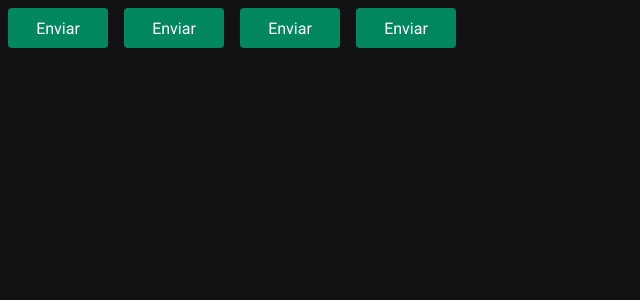
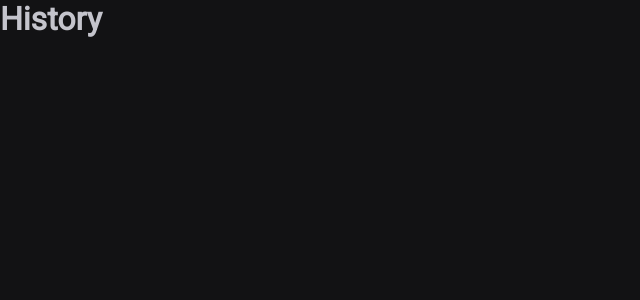
Before and after one commit to lhfreire/Pomodoro-Timer, a React (Vite) app: page /history in a window 1280 px wide. Shown: the top 300 px of the page, without its empty margins (0-640 px from the left). Built offline with nearby package versions, Linux system fonts and the light colour scheme.

Commit message:
react-router

```diff
--- a/package.json
+++ b/package.json
@@ -12,6 +12,7 @@
   "dependencies": {
     "react": "^19.0.0",
     "react-dom": "^19.0.0",
+    "react-router-dom": "^7.5.0",
     "styled-components": "^6.1.16"
   },
   "devDependencies": {
--- a/src/App.tsx
+++ b/src/App.tsx
@@ -1,17 +1,16 @@
 import { ThemeProvider } from 'styled-components';
-import { Button } from "./components/Button";
+import { BrowserRouter } from 'react-router-dom'
 import { defaultTheme } from './styles/themes/default';
 import { GlobalStyle } from './styles/global';
+import { Router } from './Router';
 
 export function App() {
 
   return (
     <ThemeProvider theme={defaultTheme}>
-      <Button variant="primary"/>
-      <Button variant="secondary"/>
-      <Button variant="success"/>
-      <Button variant="danger"/>
-
+      <BrowserRouter>
+        <Router/>
+      </BrowserRouter>
       <GlobalStyle/>
     </ThemeProvider>
   )
--- /dev/null
+++ b/src/Router.tsx
@@ -0,0 +1,13 @@
+import { Routes, Route} from 'react-router-dom'
+import { Home } from './pages/Home';
+import { History } from './pages/History';
+
+export function Router() {
+    return (
+        <Routes>
+            <Route path="/" element={<Home />} />
+            <Route path="/history" element={<History/>} />
+        </Routes>
+
+    );
+}
--- a/src/components/Button.styles.ts
+++ /dev/null
@@ -1,29 +0,0 @@
-import styled, { css } from 'styled-components';
-
-export type ButtonVariant = 'primary' | 'secondary' | 'danger' | 'success';
-
-interface ButtonContainerProps {
-    variant: ButtonVariant;
-}
-
-const buttonVariants = {
-    primary: 'purple',
-    secondary: 'orange',
-    danger: 'red',
-    success: 'green'
-}
-
-export const ButtonContainer = styled.button<ButtonContainerProps>`
-    width: 100px;
-    height: 40px;
-    border-radius: 4px;
-    border: 0;
-    margin: 8px;
-
-    background-color: ${props => props.theme['green-500']};
-    color: ${props => props.theme.white}
-    /* ${props => {
-
-        return css`background-color: ${buttonVariants[props.variant]}`
-    }} */
-`
--- a/src/components/Button.tsx
+++ /dev/null
@@ -1,9 +0,0 @@
-import { ButtonContainer, ButtonVariant } from './Button.styles';
-
- interface ButtonProps {
-    variant?: ButtonVariant;
- }
-
-export function Button({variant = 'primary'}: ButtonProps) {
-    return <ButtonContainer variant={variant}>Enviar</ButtonContainer>
-}
--- /dev/null
+++ b/src/pages/History.tsx
@@ -0,0 +1,3 @@
+export function History () {
+    return <h1>History</h1>
+}
--- /dev/null
+++ b/src/pages/Home.tsx
@@ -0,0 +1,3 @@
+export function Home() {
+    return <h1>Home</h1>
+}
```
Also changed, not shown: prettier.config.cjs (renamed from prettier.config.js), 1 other file (tests, documents, lock files or other folders).
